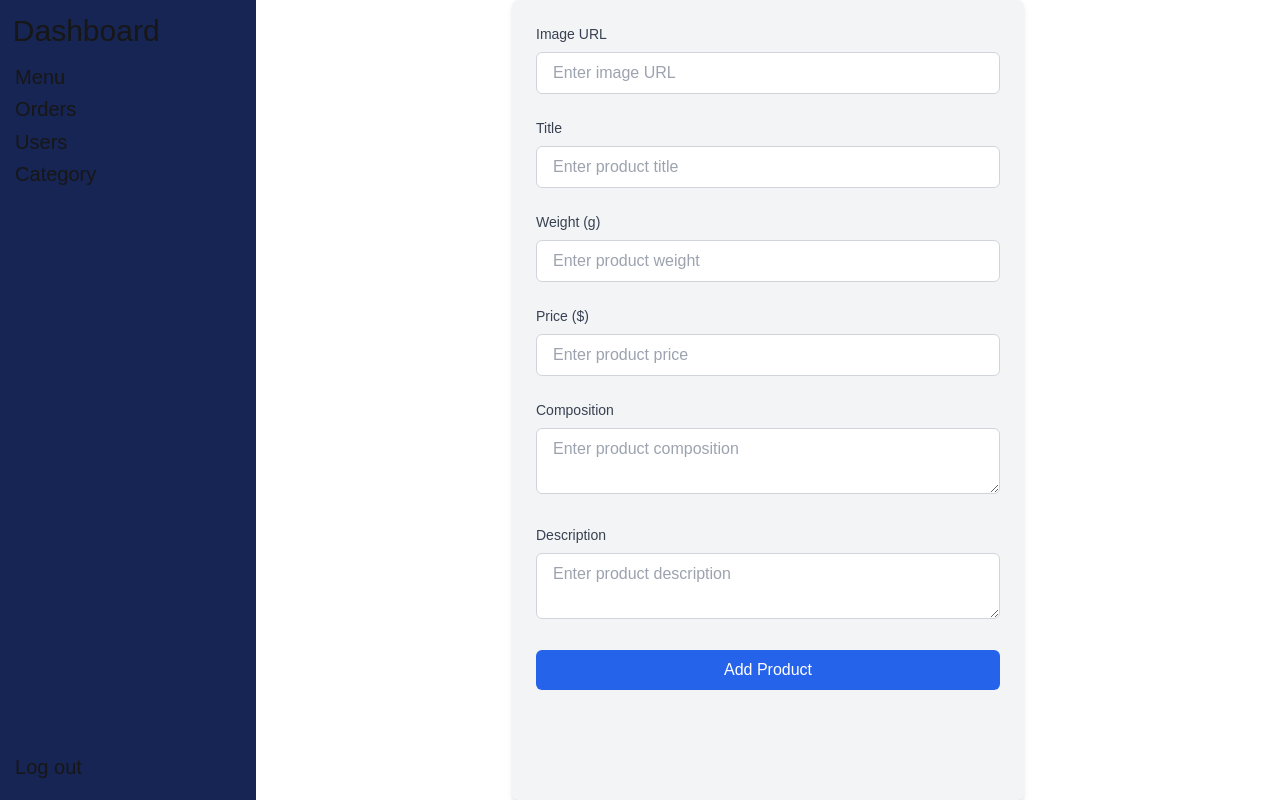
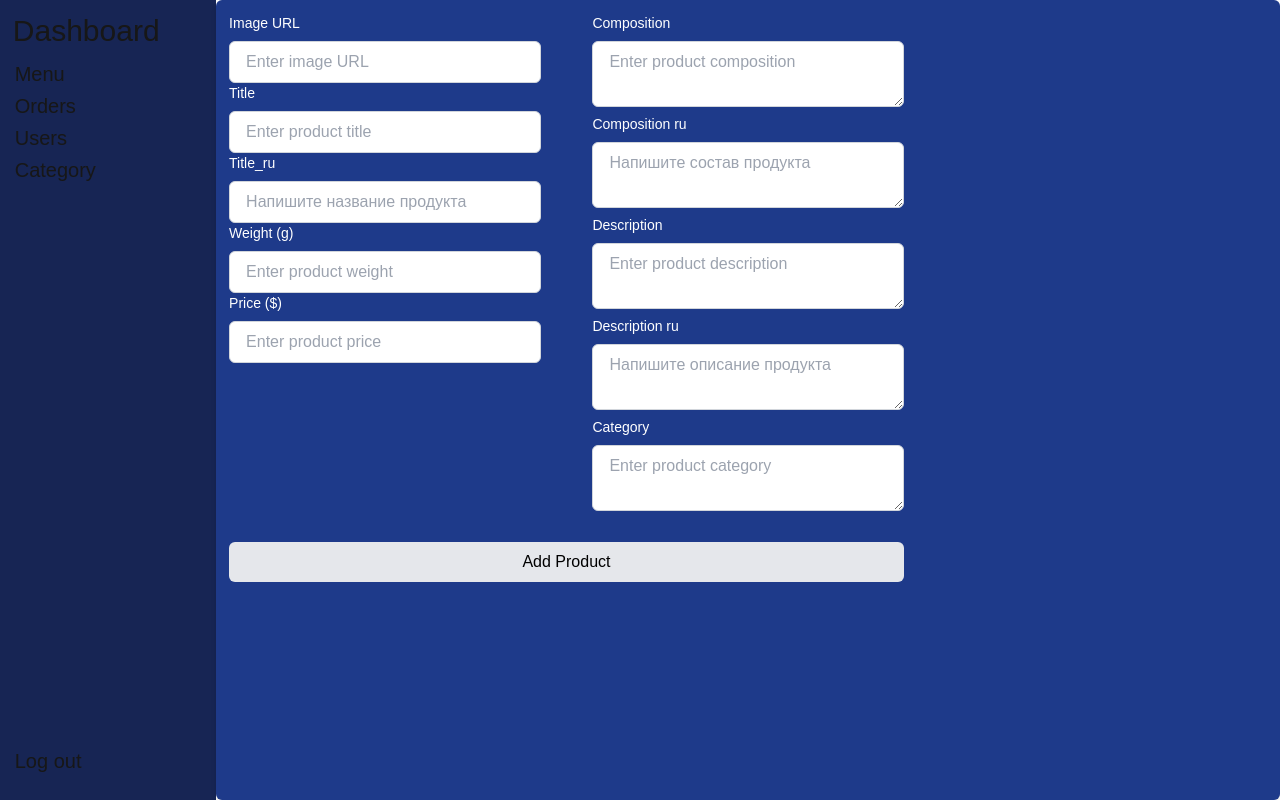
Before and after one commit to AleksandrYI8/burger, a Next.js app: page /en/admin/dashboard/menu in a window 1280 px wide. Built offline with nearby package versions, Linux system fonts and the light colour scheme.

Commit message:
fixed get request add translation on product and admin dashboard

```diff
--- a/app/[lang]/(main)/Layout.tsx
+++ b/app/[lang]/(main)/Layout.tsx
@@ -15,16 +15,12 @@ interface LayoutProps {
 const Layout = async ({ children, translation }: LayoutProps) => {
 
 
-  const res_cat = await fetch('http://localhost:3000/api/category', {
-    method: 'GET',
-    headers: {
-      'Content-Type': 'application/json',
-      'Cache-Control': 'no-cache',
-    }
-  });
+  const res = await fetch("http://localhost:3000/api/category", {cache: "no-cache"});
+	console.log(res);
 
-  const data_cat = await res_cat.json();
-  console.log(data_cat)
+	const {data} = await res.json();
+
+	console.log(data);
 
   return (
     <div className="bg-gray-100">
@@ -40,7 +36,7 @@ const Layout = async ({ children, translation }: LayoutProps) => {
           </div>
         </div>
         <ul className=" flex gap-[3%] scrollbar-hidden pr-[5  %] pl-[5%] overflow-x-auto ">
-        {data_cat.data.map((item: Category) => {
+        {data.map((item: Category) => {
                     return <CategoryReload item={item}/>
                 })}
         </ul>
--- a/app/[lang]/(main)/page.tsx
+++ b/app/[lang]/(main)/page.tsx
@@ -9,16 +9,12 @@ import { GetServerSideProps } from "next";
 export default async function Home({ params: { lang }, }: { params: { lang: string }; }) {
     const translation = await getDictionary(lang)
 
-     const res = await fetch('http://localhost:3000/api/menu',{
-        method: 'GET',
-        headers: {
-            'Content-Type': 'application/json',
-            'Cache-Control': 'no-cache',
-        }
-    });
+    const res = await fetch("http://localhost:3000/api/menu", {cache: "no-cache"});
+	console.log(res);
 
-    const data = await res.json();
-    console.log(data.data)
+	const {data} = await res.json();
+
+	console.log(data);
 
     return (
         <Layout translation={translation}>
@@ -28,7 +24,7 @@ export default async function Home({ params: { lang }, }: { params: { lang: stri
             <div className="w-full flex-wrap bg-gray-100 flex p-[1%] gap-[2%]">
 
 
-                 {data.data.map((item: Menu) => {
+                 {data.map((item: Menu) => {
                     return <Products item={item} translation={translation} lang_={lang}  />
                 })}
 
--- a/app/[lang]/admin/dashboard/category/AddFormCat.tsx
+++ b/app/[lang]/admin/dashboard/category/AddFormCat.tsx
@@ -1,6 +1,6 @@
 "use client"
 
-import Category from '@/components/Category';
+import { Category } from '@/models/category';
 import React, { ReactNode } from 'react';
 
 interface AddFormCatProps {
--- a/app/[lang]/admin/dashboard/category/page.tsx
+++ b/app/[lang]/admin/dashboard/category/page.tsx
@@ -1,6 +1,6 @@
 import React from 'react';
 import { getDictionary } from '@/app/[lang]/dictionaries';
-import Category from '@/components/Category';
+import { Category } from '@/models/category';
 import AddFormCAt from './AddFormCat';
 
 interface PageProps {
--- a/app/[lang]/admin/dashboard/menu/AddForm.tsx
+++ b/app/[lang]/admin/dashboard/menu/AddForm.tsx
@@ -15,18 +15,29 @@ interface AddFormProps {
 
         const fm = new FormData(e.target)
 
-        const menu:any = {}
+        const menu: any = {}
 
         fm.forEach((val: any, key: any) => (menu[key] = val))
 
 
         menu.titles = {
-            ru: menu.title,
+            ru: menu.title_ru,
             en: menu.title,
         }
 
-            const res = await fetch(`http://localhost:3000/api/menu`,{
-            method : "POST",
+        menu.description = {
+            ru: menu.description_ru,
+            en: menu.description,
+        }
+
+        menu.composition = {
+            ru: menu.composition_ru,
+            en: menu.composition,
+        }
+
+
+        const res = await fetch(`http://localhost:3000/api/menu`, {
+            method: "POST",
             body: JSON.stringify(menu),
             headers: {
                 "Content-Type": "application/json"
@@ -36,7 +47,7 @@ interface AddFormProps {
 
         console.log(res);
 
-        if(res.status == 200 || res.status == 201 ){
+        if (res.status == 200 || res.status == 201) {
             alert("success")
         }
 
@@ -45,9 +56,13 @@ interface AddFormProps {
 
     return (
         <>
-            <form className="w-[40%] mx-auto space-y-6 bg-gray-100 p-6 rounded-md shadow-md" onSubmit={onSubmit}>
-                <div>
-                    <label className="block mb-2 text-sm font-medium text-gray-700" htmlFor="image">Image URL</label>
+            <form className="w-full text-black space-y-6  bg-blue-900 p-[1%] rounded-md shadow-md" onSubmit={onSubmit}>
+                <div className="flex w-full gap-[5%]">
+
+                    <div className="w-[30%]">
+
+                        <div className='w-full'>
+                            <label className="block mb-2 text-sm font-medium text-white" htmlFor="image">Image URL</label>
                             <input
                                 className="w-full px-4 py-2 border border-gray-300 rounded-md focus:ring-2 focus:ring-blue-500 focus:border-blue-500"
                                 type="text"
@@ -57,8 +72,8 @@ interface AddFormProps {
                             />
                         </div>
 
-                <div>
-                    <label className="block mb-2 text-sm font-medium text-gray-700" htmlFor="title">Title</label>
+                        <div className='w-full'>
+                            <label className="block mb-2 text-sm font-medium text-white" htmlFor="title">Title</label>
                             <input
                                 className="w-full px-4 py-2 border border-gray-300 rounded-md focus:ring-2 focus:ring-blue-500 focus:border-blue-500"
                                 type="text"
@@ -68,8 +83,20 @@ interface AddFormProps {
                             />
                         </div>
 
-                <div>
-                    <label className="block mb-2 text-sm font-medium text-gray-700" htmlFor="weight">Weight (g)</label>
+                        <div className='w-full'>
+                            <label className="block mb-2 text-sm font-medium text-white" htmlFor="title">Title_ru</label>
+                            <input
+                                className="w-full px-4 py-2 border border-gray-300 rounded-md focus:ring-2 focus:ring-blue-500 focus:border-blue-500"
+                                type="text"
+                                name="title_ru"
+                                id="title_ru"
+                                placeholder="Напишите название продукта"
+                            />
+                        </div>
+
+
+                        <div className='w-full'>
+                            <label className="block mb-2 text-sm font-medium text-white" htmlFor="weight">Weight (g)</label>
                             <input
                                 className="w-full px-4 py-2 border border-gray-300 rounded-md focus:ring-2 focus:ring-blue-500 focus:border-blue-500"
                                 type="text"
@@ -79,8 +106,8 @@ interface AddFormProps {
                             />
                         </div>
 
-                <div>
-                    <label className="block mb-2 text-sm font-medium text-gray-700" htmlFor="price">Price ($)</label>
+                        <div className='w-full'>
+                            <label className="block mb-2 text-sm font-medium text-white" htmlFor="price">Price ($)</label>
                             <input
                                 className="w-full px-4 py-2 border border-gray-300 rounded-md focus:ring-2 focus:ring-blue-500 focus:border-blue-500"
                                 type="text"
@@ -89,9 +116,12 @@ interface AddFormProps {
                                 placeholder="Enter product price"
                             />
                         </div>
+                    </div>
 
-                <div>
-                    <label className="block mb-2 text-sm font-medium text-gray-700" htmlFor="composition">Composition</label>
+                    <div className="w-[30%]">
+
+                        <div className='w-full'>
+                            <label className="block mb-2 text-sm font-medium text-white" htmlFor="composition">Composition</label>
                             <textarea
                                 className="w-full px-4 py-2 border border-gray-300 rounded-md focus:ring-2 focus:ring-blue-500 focus:border-blue-500"
                                 name="composition"
@@ -100,8 +130,19 @@ interface AddFormProps {
                             />
                         </div>
 
-                <div>
-                    <label className="block mb-2 text-sm font-medium text-gray-700" htmlFor="description">Description</label>
+                        <div className='w-full'>
+                            <label className="block mb-2 text-sm font-medium text-white" htmlFor="composition">Composition ru</label>
+                            <textarea
+                                className="w-full px-4 py-2 border border-gray-300 rounded-md focus:ring-2 focus:ring-blue-500 focus:border-blue-500"
+                                name="composition_ru"
+                                id="composition_ru"
+                                placeholder="Напишите состав продукта"
+                            />
+                        </div>
+
+
+                        <div className='w-full'>
+                            <label className="block mb-2 text-sm font-medium text-white" htmlFor="description">Description</label>
                             <textarea
                                 className="w-full px-4 py-2 border border-gray-300 rounded-md focus:ring-2 focus:ring-blue-500 focus:border-blue-500"
                                 name="description"
@@ -110,8 +151,32 @@ interface AddFormProps {
                             />
                         </div>
 
+                        <div className='w-full'>
+                            <label className="block mb-2 text-sm font-medium text-white" htmlFor="description">Description ru</label>
+                            <textarea
+                                className="w-full px-4 py-2 border border-gray-300 rounded-md focus:ring-2 focus:ring-blue-500 focus:border-blue-500"
+                                name="description_ru"
+                                id="description_ru"
+                                placeholder="Напишите описание продукта"
+                            />
+                        </div>
+
+                        <div className='w-full'>
+                            <label className="block mb-2 text-sm font-medium text-white" htmlFor="description">Category</label>
+                            <textarea
+                                className="w-full px-4 py-2 border border-gray-300 rounded-md focus:ring-2 focus:ring-blue-500 focus:border-blue-500"
+                                name="category"
+                                id="category"
+                                placeholder="Enter product category"
+                            />
+                        </div>
+                    </div>
+                </div>
+
                 <button
-                    className="w-full px-4 py-2 text-white bg-blue-600 rounded-md hover:bg-blue-700 focus:outline-none focus:ring-2 focus:ring-blue-500"
+
+
+                    className="w-[65%] px-4 py-2 text-black bg-gray-200 rounded-md hover:bg-gray-300 focus:outline-none focus:ring-2 focus:ring-gray-500"
                     type="submit"
                 >
                     Add Product
--- a/components/Products.tsx
+++ b/components/Products.tsx
@@ -14,6 +14,7 @@ type Item = {
 type Props = {
   item: any;
   translation: {
+    modal: any;
     header: { deliv: string, headerTitle: string, headerTitleSec: string, category: any };
     acide: { cart: string };
     main: any,
@@ -44,29 +45,29 @@ const Products: React.FC<Props> = ({ item, translation, lang_}) => {
                 height={200}
               />
               <h2 className="text-[25px] font-600 mb-[5px]">{item.price} ₽</h2>
-              <p className="text-[16px] mb-[20px]">{item.title}</p>
+              <p className="text-[16px] mb-[20px]">{item.titles[lang_]}</p>
               <p className="text-gray-400 mb-[5px]">{item.weight}</p>
 
               <Modal Button={<button className="w-full text-center bg-gray-200 p-[10px] rounded-[15px] active:scale-[.9] transition-[.2s]">
                 {translation.main.add_button}
               </button>}>
 
-                <h1 className='text-[45px] font-[500 mb-[1%]'>{item.title}</h1>
+                <h1 className='text-[45px] font-[500 mb-[1%]'>{item.titles[lang_]}</h1>
                 <div className="flex w-full gap-[1%] mb-[5%]">
                   <div className="w-[45%]">
                     <Image src={item.image || ""} alt="burger_modal" width={1000} height={1000} />
                   </div>
                   <div className="w-[53%] p-[1%]">
-                    <p className='text-base mb-[5px]'>{item.description}</p>
-                    <p className='text-base mb-[10px]'><span className='font-bold text-base'>Состав:</span> <br />
-                      {item.composition}
+                    <p className='text-base mb-[5px]'>{item.description[lang_]}</p>
+                    <p className='text-base mb-[10px]'><span className='font-bold text-base'>{translation.modal.composition}</span> <br />
+                      {item.composition[lang_]}
                     </p>
 
                     <span className=' text-gray-500'>{item.weight}</span>
                   </div>
                 </div>
                 <div className="mb-[2%] flex gap-[3%]">
-                 <Count_Modal item={item.price}/>
+                 <Count_Modal item={item.price} btn_add={translation.modal.btn_add}/>
 
                 </div>
 
--- a/components/count_modal.tsx
+++ b/components/count_modal.tsx
@@ -4,9 +4,11 @@ import React, { ReactNode, useState } from 'react';
 
 interface Count_ModalProps {
     item: number;
+    btn_add: any
+
 }
 
-const Count_Modal: React.FC<Count_ModalProps> = ({ item}) => {
+const Count_Modal: React.FC<Count_ModalProps> = ({item, btn_add}) => {
 
     const [count, setCount] = useState(1)
 
@@ -17,10 +19,13 @@ const Count_Modal: React.FC<Count_ModalProps> = ({ item}) => {
         setCount(1)
     }
 
+    console.log(btn_add);
+
+
     return (
         <>
             <button className="w-[40%] text-lg text-white text-center bg-background p-[10px] rounded-[15px] active:scale-[.9] transition-[.2s]">
-                Добавить
+                {btn_add}
             </button>
 
             <div className="bg-gray-200 flex justify-between w-[15%] items-center rounded-[15px]">
--- a/langs/en.json
+++ b/langs/en.json
@@ -31,5 +31,10 @@
   "footer": {
     "number": "Number for delivery",
     "media": "We are on social networks"
+  },
+  "modal": {
+    "btn_add": "Add",
+    "composition": "Composition"
   }
+
 }
--- a/langs/ru.json
+++ b/langs/ru.json
@@ -31,5 +31,10 @@
   "footer": {
     "number": "Номер для доставки",
     "media": "Мы в социальных сетях"
+  },
+  "modal": {
+    "btn_add": "Добавить",
+    "composition": "Состав"
   }
+
 }
--- a/next.config.mjs
+++ b/next.config.mjs
@@ -2,7 +2,7 @@
 // next.config.js
 const nextConfig = {
   images: {
-    domains: ['media.istockphoto.com', 'plus.unsplash.com', 'cdn2.iconfinder.com', 'cdn3.iconfinder.com', 'cdn0.iconfinder.com'],
+    domains: ['media.istockphoto.com', 'plus.unsplash.com', 'cdn2.iconfinder.com', 'cdn3.iconfinder.com', 'cdn0.iconfinder.com', 'images.unsplash.com'],
   },
   async headers() {
     return [
```
Also changed, not shown: models/menu.ts (+13 -2 lines). Lines whose indentation alone changed are shown as unchanged.
